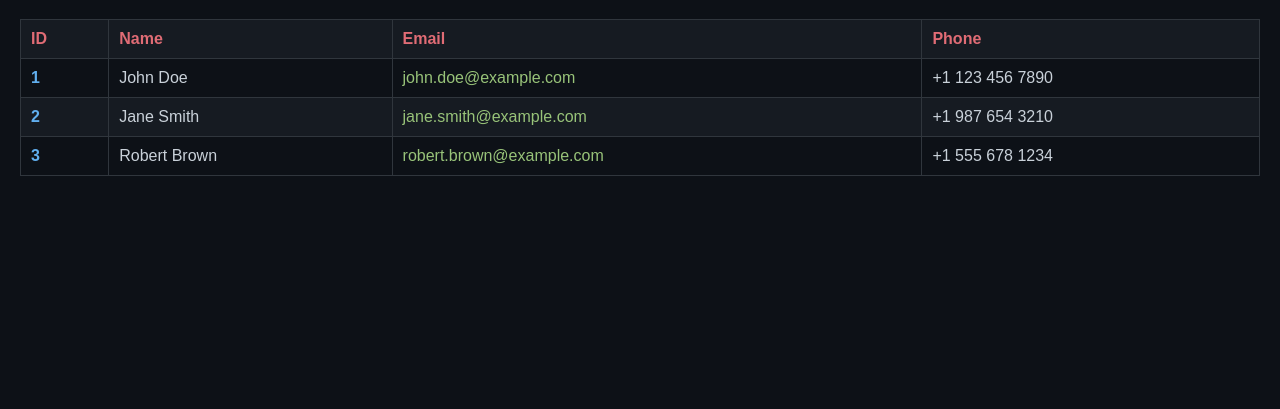
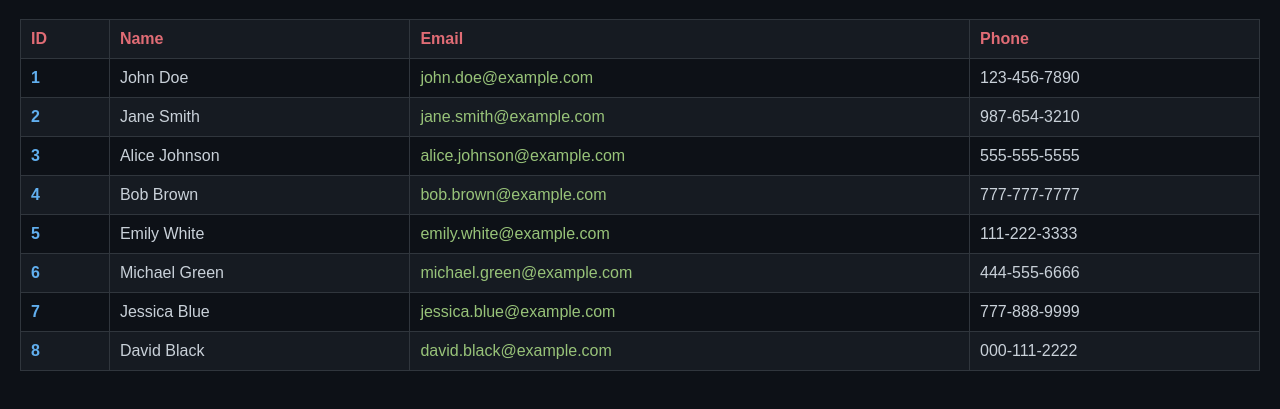
Before and after one commit to beva3/student_management, a plain HTML site: page index.html in a window 1280 px wide. Shown: the part 61-470 px from the top of the page. Drawn offline with Linux system fonts and the light colour scheme.

Commit message:
display update

```diff
--- a/client.js
+++ b/client.js
@@ -1,3 +1,5 @@
+
+
 class Client{
     constructor(id,name,email,phone){
         this.id = id;
@@ -7,13 +9,17 @@ class Client{
     }
 
     // displays client information
-    display_client(){
-        console.log('-'.repeat(10));
-        console.log(`ID: ${this.id}`);
-        console.log(`Name: ${this.name}`);
-        console.log(`Email: ${this.email}`);
-        console.log(`Phone: ${this.phone}`);
-        console.log('-'.repeat(10));
+    display(){
+        const tableBody = document.getElementById('clientTableBody')
+        let rows = document.createElement("tr");
+        rows.innerHTML = `
+            <td class="highlight">${this.id}</td>
+            <td>${this.name}</td>
+            <td><a href="mailto:${this.email}">${this.email}</a></td>
+            <td>${this.phone}</td>
+        `;
+        // rows.classList.add('hightlight');
+        tableBody.appendChild(rows);
     }
 }
 
@@ -22,11 +28,16 @@ clients = [
     new Client(1, 'John Doe', 'john.doe@example.com', '123-456-7890'),
     new Client(2, 'Jane Smith', 'jane.smith@example.com', '987-654-3210'),
     new Client(3, 'Alice Johnson', 'alice.johnson@example.com', '555-555-5555'),
-    new Client(4, 'Bob Brown', 'bob.brown@example.com', '777-777-7777')
+    new Client(4, 'Bob Brown', 'bob.brown@example.com', '777-777-7777'),
+    new Client(5, 'Emily White', 'emily.white@example.com', '111-222-3333'),
+    new Client(6, 'Michael Green', 'michael.green@example.com', '444-555-6666'),
+    new Client(7, 'Jessica Blue', 'jessica.blue@example.com', '777-888-9999'),
+    new Client(8, 'David Black', 'david.black@example.com', '000-111-2222')
 ]
 
 // Display all clients
-console.log('All Clients:');
+// console.log('All Clients:');
 for (let i = 0; i < clients.length; i++) {
-    clients[i].display_client()
+    console.log(clients[i].name);
+    clients[i].display()
 }
--- a/index.html
+++ b/index.html
@@ -4,6 +4,8 @@
     <meta charset="UTF-8">
     <meta name="viewport" content="width=device-width, initial-scale=1.0">
     <title>Client List</title>
+    <!-- <script src="./client.js" defer></script> -->
+     <script src="./client.js" defer></script>
     <style>
         body {
             font-family: Arial, sans-serif;
@@ -52,7 +54,7 @@
 </head>
 <body>
     <h1>Client List</h1>
-    <table>
+    <table class="clientTable">
         <thead>
             <tr>
                 <th>ID</th>
@@ -61,8 +63,8 @@
                 <th>Phone</th>
             </tr>
         </thead>
-    <tbody>
-        <tr>
+    <tbody id="clientTableBody">
+        <!-- <tr>
             <td class="highlight">1</td>
             <td>John Doe</td>
             <td><a href="mailto:john.doe@example.com">john.doe@example.com</a></td>
@@ -79,7 +81,7 @@
             <td>Robert Brown</td>
             <td><a href="mailto:robert.brown@example.com">robert.brown@example.com</a></td>
             <td>+1 555 678 1234</td>
-        </tr>
+        </tr> -->
         </tbody>
     </table>
 </body>
```
